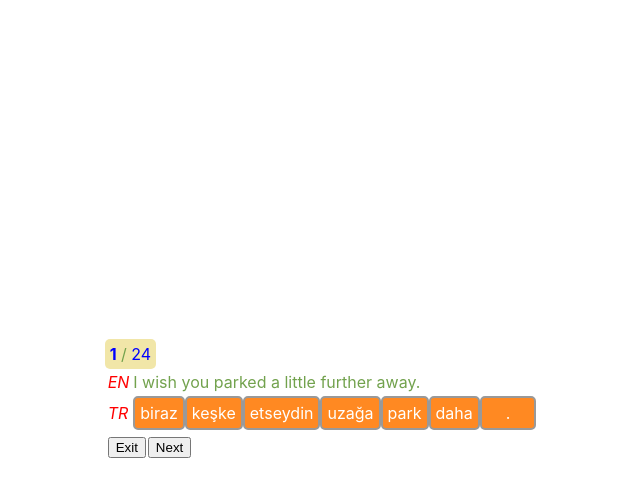
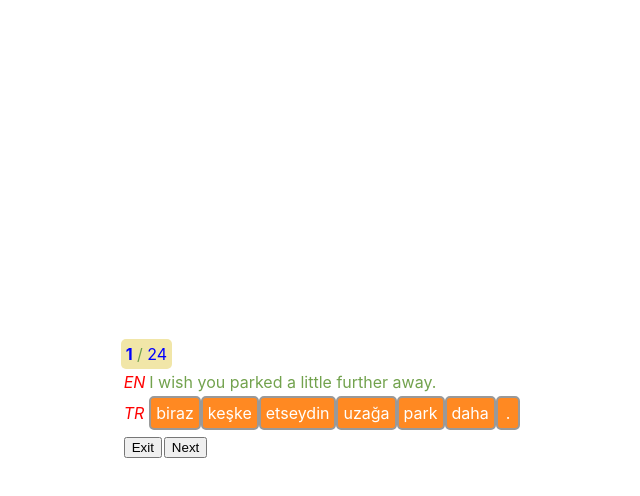
Before and after one commit to baloghe/wordorderv, a React (Create React App) app: page / in a window 1280 px wide. Both pictures are taken after a click on the button "Start". Shown: the top 496 px of the page, without its empty margins (318-958 px from the left). Built offline with nearby package versions, Linux system fonts and the light colour scheme.

Commit message:
smaller padding suffices

```diff
--- a/src/component/CardItem.css
+++ b/src/component/CardItem.css
@@ -27,6 +27,6 @@
 }
 
 .card-padded {
-  padding-left: 1.5rem;
-  padding-right: 1.5rem;
+  padding-left: 0.5rem;
+  padding-right: 0.5rem;
 }
```
